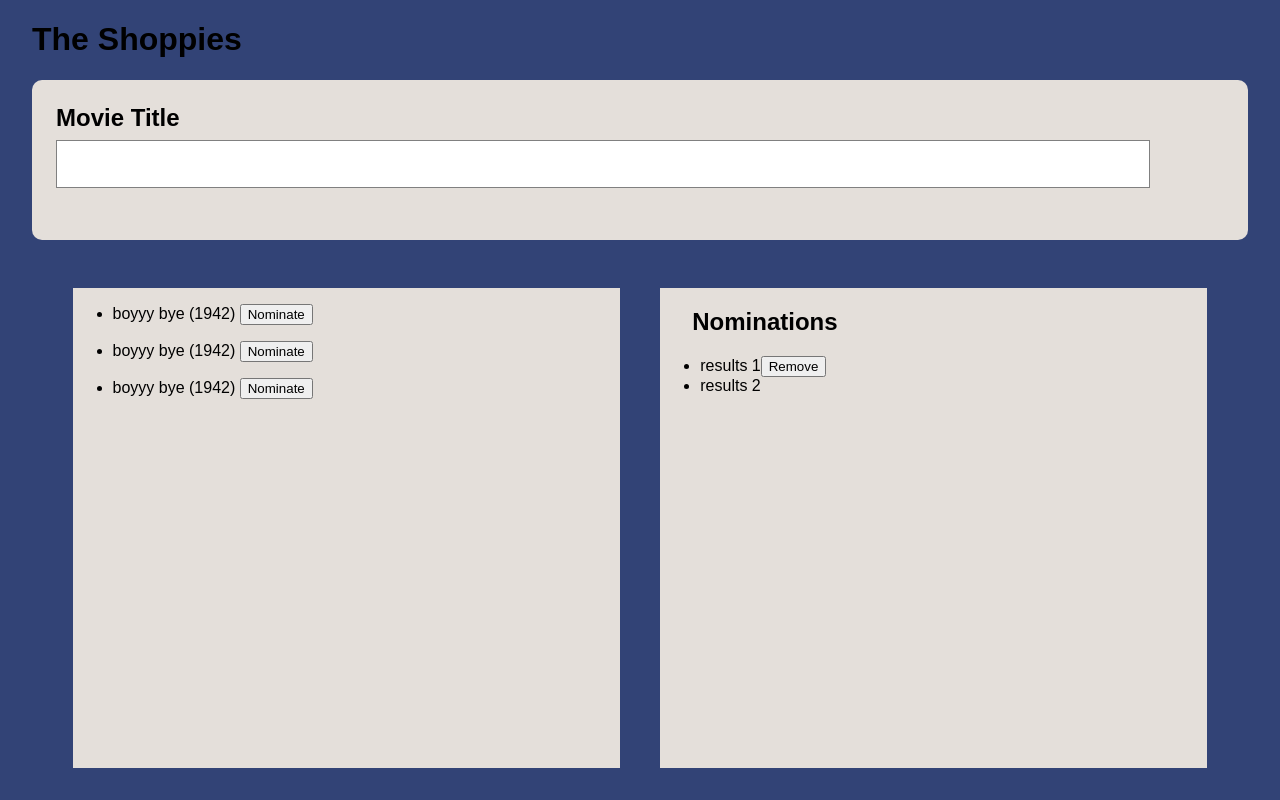
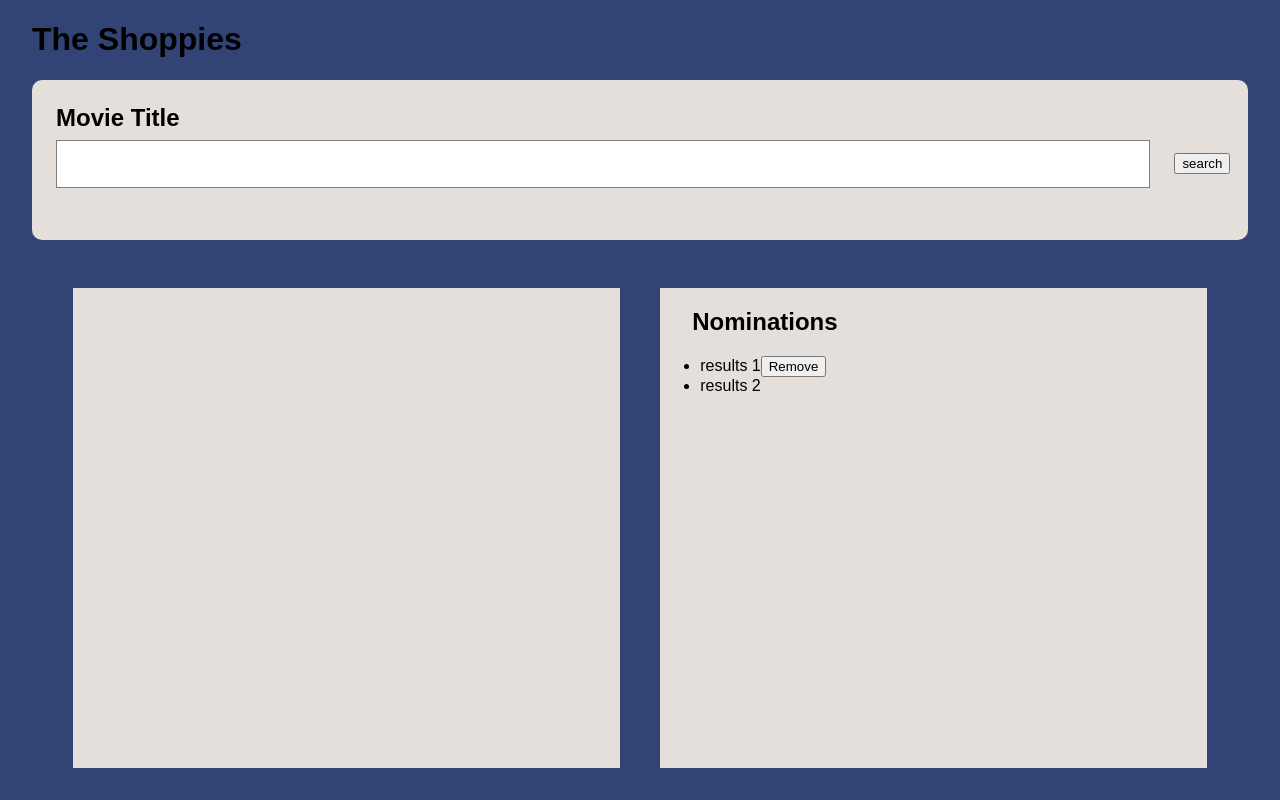
Before and after one commit to TejiriAsah/the-shoppies, a React (Create React App) app: page / in a window 1280 px wide. Built offline with nearby package versions, Linux system fonts and the light colour scheme.

Commit message:
test api

```diff
--- a/src/HomePage.js
+++ b/src/HomePage.js
@@ -15,35 +15,50 @@ class HomePage extends React.Component {
     this.state = {
       movies: [],
       nominatedMovies: [],
+      error: "",
     };
   }
   searchInput = (movie) => {
-    axios
-      .get(
-        "http://www.omdbapi.com/?apikey=" +
-          { api_key } +
-          "&type=movie&s=" +
-          { movie }
-      )
-      .then((response) => {
-        const searchResults = response.slice(0, 5);
-        this.setState({
-          movies: searchResults,
-        });
-      })
-      .catch((error) => console.log("error", error));
+    // axios
+    //   .get(
+    //     "http://www.omdbapi.com/?apikey=" + api_key + "&type=movie&s=" + movie
+    //   )
+    //   .then((response) => {
+    //     console.log("your response", response);
+    //     const searchResponse = response.data.Search;
+    //     if (
+    //       typeof searchResponse !== "undefined" &&
+    //       searchResponse.length > 0
+    //     ) {
+    //       const searchResults = searchResponse.slice(0, 5);
+    //       this.setState({
+    //         movies: searchResults,
+    //       });
+    //     } else if (response.data.Error && response.data.Error.length > 0) {
+    //       this.setState({
+    //         error: response.data.Error,
+    //       });
+    //     }
+    //   })
+    //   .catch((error) => console.log("error", error));
+    console.log("here");
   };
 
   render() {
+    const movies = this.state.movies;
     return (
       <div className="test">
         <h1>The Shoppies</h1>
-        <SearchBar />
+        <SearchBar search={this.searchInput} />
         <div className="testview">
           <div className="results">
-            <Movies />
-            <Movies />
-            <Movies />
+            {this.state.error.length > 0 ? (
+              <p>{this.state.error}</p>
+            ) : (
+              movies.map((movie) => {
+                return <Movies title={movie.title} year={movie.year} />;
+              })
+            )}
           </div>
 
           <Nominations />
--- a/src/components/movies/Movies.js
+++ b/src/components/movies/Movies.js
@@ -1,33 +1,13 @@
 import React from "react";
 
-class Movies extends React.Component {
-  constructor() {
-    super();
-    this.state = {
-      id: "",
-      title: "",
-      year: "",
-      nominated: false,
-    };
-  }
-
-  componentDidMount() {
-    this.setState({
-      title: "boyyy bye",
-      year: "1942",
-      nominated: true,
-    });
-  }
-
-  render() {
+const Movies = (props) => {
   return (
     <ul>
       <li>
-          <span>{this.state.title + " (" + this.state.year + ")"} </span>
+        <span>{props.title + " (" + props.year + ")"} </span>
         <button>Nominate</button>
       </li>
     </ul>
   );
-  }
-}
+};
 export default Movies;
--- a/src/components/searchBar/SearchBar.js
+++ b/src/components/searchBar/SearchBar.js
@@ -3,13 +3,31 @@ import "../searchBar/searchBar.scss";
 import searchIcon from "../../assets/search-24px.svg";
 
 class SearchBar extends React.Component {
+  constructor() {
+    super();
+    this.state = {
+      movie: "the great gatsby",
+    };
+  }
+
+  handleChange = (e) => {
+    this.setState({
+      movie: e.target.value,
+    });
+  };
+
+  search = () => {
+    let movie = this.state.movie;
+    this.props.search(movie);
+  };
+
   render() {
     return (
       <div className="input">
         <label className="input__label"> Movie Title</label>
-        <input type="text" className="input__field">
-          {/* <img src={searchIcon} alt="search" /> */}
-        </input>
+        <input type="text" className="input__field" />
+        {/* <img src={searchIcon} alt="search" /> */}
+        <button onClick={this.search()}>search</button>
       </div>
     );
   }
```
Lines whose indentation alone changed are shown as unchanged.
